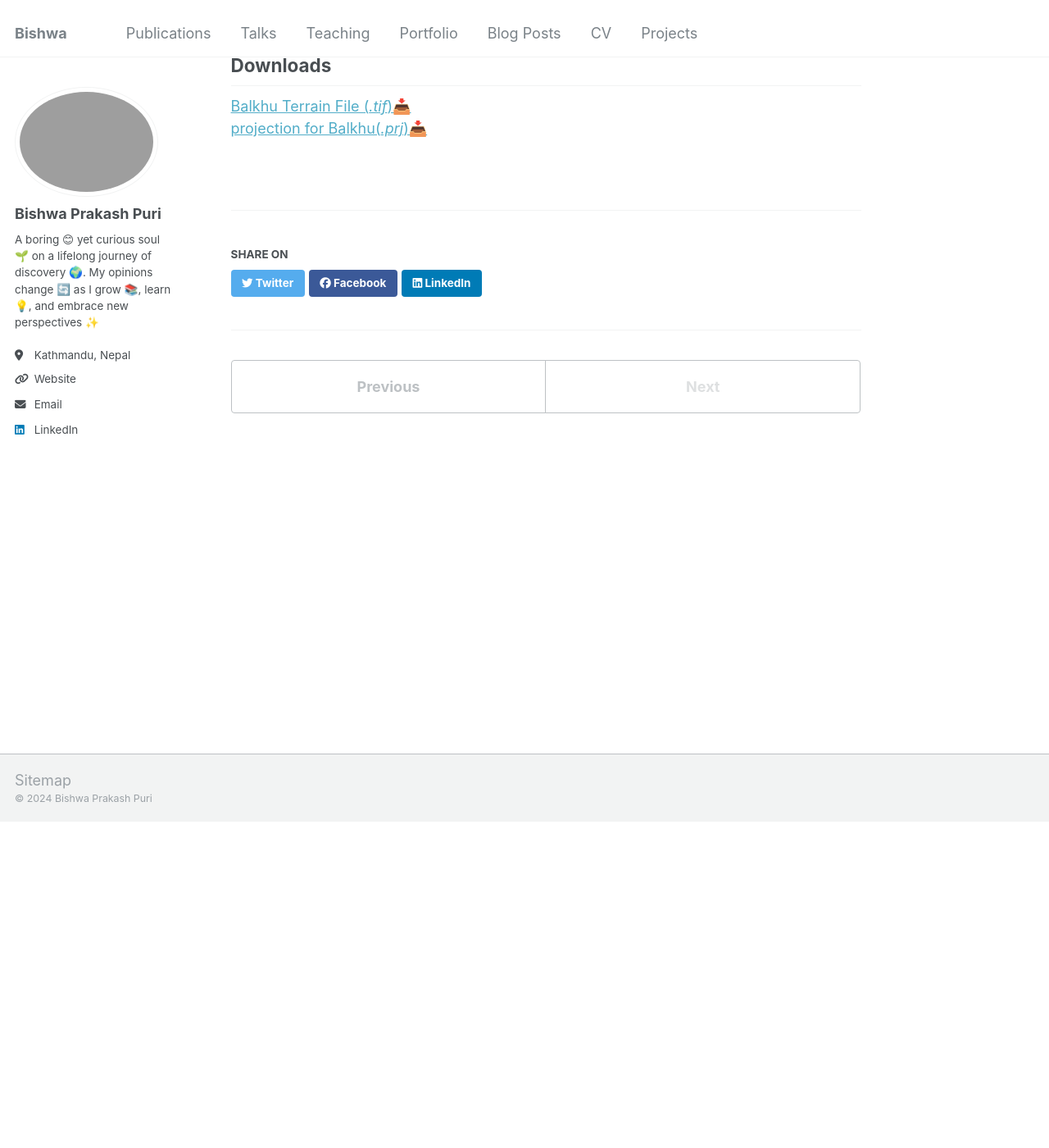
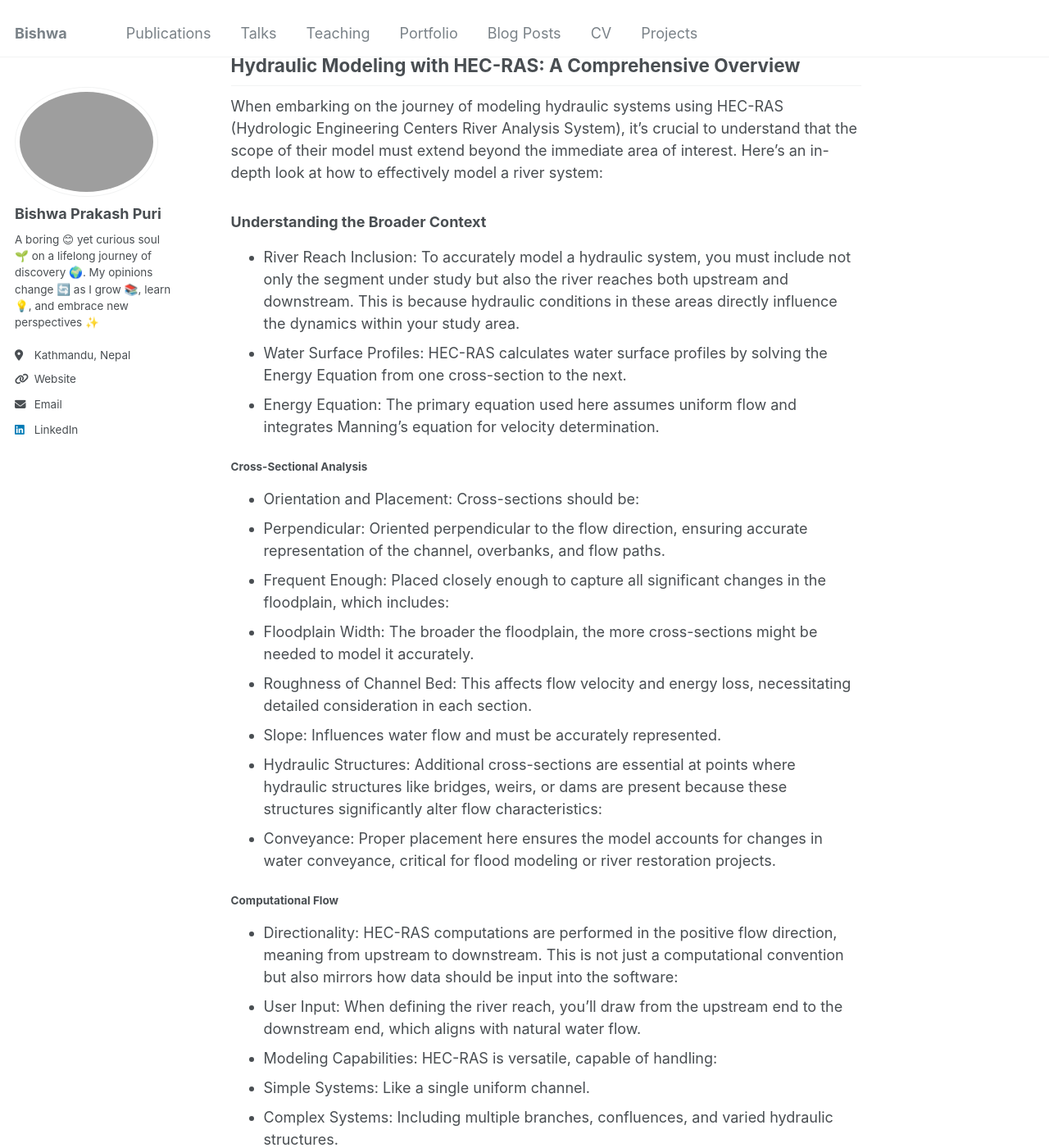
Before and after one commit to workBishwa/imBishwa, a Jekyll site: the page built from _teaching/Introduction_to_HEC_RAS.md, in a window 1280 px wide and 1400 px high, scrolled down 398 px. Shown: the whole window at 82% size. Built offline with Jekyll 4.4.1, drawn with Linux system fonts in a browser that asks for light colours.

Commit message:
hec-ras_blog_update

```diff
--- a/_teaching/Introduction_to_HEC_RAS.md
+++ b/_teaching/Introduction_to_HEC_RAS.md
@@ -11,6 +11,35 @@ location: "Kathmandu, Nepal"
 
 HEC-RAS (Hydrologic Engineering Center's River Analysis System) is a powerful modeling software developed by the U.S. Army Corps of Engineers. It is widely used for simulating water flow in natural and constructed channels, performing floodplain mapping, and analyzing hydraulic structures. With its capabilities to model steady and unsteady flow, sediment transport, and water quality, HEC-RAS supports comprehensive river system analysis and decision-making for flood risk management, infrastructure design, and environmental conservation.
 
+## Hydraulic Modeling with HEC-RAS: A Comprehensive Overview
+
+When embarking on the journey of modeling hydraulic systems using HEC-RAS (Hydrologic Engineering Centers River Analysis System), it's crucial to understand that the scope of their model must extend beyond the immediate area of interest. Here's an in-depth look at how to effectively model a river system:
+
+### **Understanding the Broader Context**
+
+- River Reach Inclusion: To accurately model a hydraulic system, you must include not only the segment under study but also the river reaches both upstream and downstream. This is because hydraulic conditions in these areas directly influence the dynamics within your study area.
+- Water Surface Profiles: HEC-RAS calculates water surface profiles by solving the Energy Equation from one cross-section to the next.
+- Energy Equation: The primary equation used here assumes uniform flow and integrates Manning's equation for velocity determination.
+
+#### **Cross-Sectional Analysis**
+
+- Orientation and Placement: Cross-sections should be:
+- Perpendicular: Oriented perpendicular to the flow direction, ensuring accurate representation of the channel, overbanks, and flow paths.
+- Frequent Enough: Placed closely enough to capture all significant changes in the floodplain, which includes:
+- Floodplain Width: The broader the floodplain, the more cross-sections might be needed to model it accurately.
+- Roughness of Channel Bed: This affects flow velocity and energy loss, necessitating detailed consideration in each section.
+- Slope: Influences water flow and must be accurately represented.
+- Hydraulic Structures: Additional cross-sections are essential at points where hydraulic structures like bridges, weirs, or dams are present because these structures significantly alter flow characteristics:
+- Conveyance: Proper placement here ensures the model accounts for changes in water conveyance, critical for flood modeling or river restoration projects.
+
+#### **Computational Flow**
+
+- Directionality: HEC-RAS computations are performed in the positive flow direction, meaning from upstream to downstream. This is not just a computational convention but also mirrors how data should be input into the software:
+- User Input: When defining the river reach, you'll draw from the upstream end to the downstream end, which aligns with natural water flow.
+- Modeling Capabilities: HEC-RAS is versatile, capable of handling:
+- Simple Systems: Like a single uniform channel.
+- Complex Systems: Including multiple branches, confluences, and varied hydraulic structures.
+
 ## **Downloads**
 
 [Balkhu Terrain File (*.tif*)📥](https://workbishwa.github.io/imBishwa/files/clip_balkhu111.tif)
```
